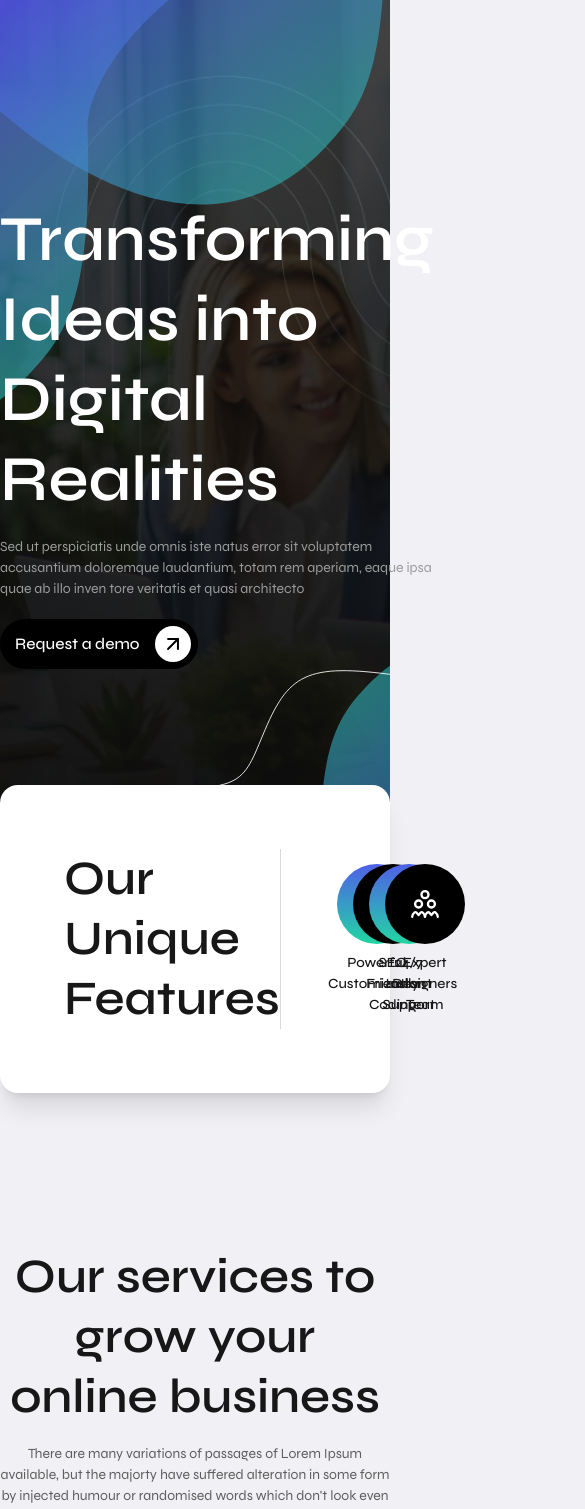
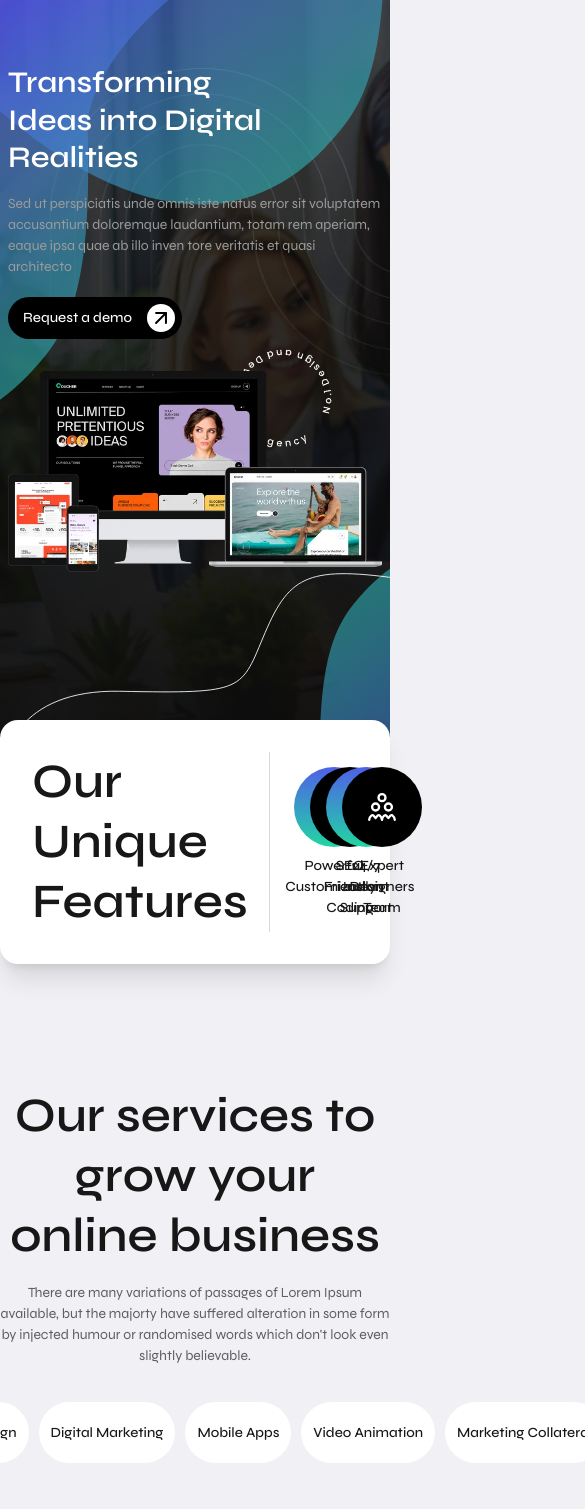
Before and after one commit to Usamakhan94/scintilla-pro, a Next.js app: page / in a window 390 px wide. Shown: the top 1509 px of the page, 585 px wide, since content can reach past the window. Built offline with nearby package versions, Linux system fonts and the light colour scheme.

Commit message:
Footer added

```diff
--- a/app/layout.tsx
+++ b/app/layout.tsx
@@ -1,6 +1,7 @@
 import type { Metadata } from "next";
 import { Inter_Tight, Syne } from "next/font/google";
 import "./globals.css";
+import Footer from "@/components/sections/footer";
 
 const syne = Syne({ subsets: ["latin"] });
 const inter = Inter_Tight({ subsets: ["latin"], variable: "--inter" });
@@ -19,6 +20,7 @@ export default function RootLayout({
     <html lang="en">
       <body className={`${syne.className} ${inter.variable} antialiased`}>
         {children}
+        <Footer />
       </body>
     </html>
   );
--- /dev/null
+++ b/components/sections/footer.tsx
@@ -0,0 +1,184 @@
+"use client";
+import Image from "next/image";
+import Link from "next/link";
+import { usePathname } from "next/navigation";
+import { FaFacebookF, FaInstagram, FaXTwitter } from "react-icons/fa6";
+
+const navLinks = [
+  [
+    { href: "#", label: "Home" },
+    { href: "#", label: "About us" },
+    { href: "#", label: "Packages" },
+    { href: "#", label: "Combo packages" },
+    { href: "#", label: "Portfolio" },
+    { href: "#", label: "Sitemap" },
+  ],
+  [
+    { href: "#", label: "Website design" },
+    { href: "#", label: "Logo Design" },
+    { href: "#", label: "Ecommerce Solution" },
+    { href: "#", label: "Animation" },
+    { href: "#", label: "Illustration" },
+    { href: "#", label: "NFT Design" },
+    { href: "#", label: "Marketing Collateral" },
+  ],
+  [
+    { href: "#", label: "Smm" },
+    { href: "#", label: "Creative Copywriting" },
+    { href: "#", label: "Mobile apps" },
+    { href: "#", label: "SEO Services" },
+  ],
+];
+
+const socialLinks = [
+  { icon: <FaFacebookF />, href: "" },
+  { icon: <FaXTwitter />, href: "" },
+  { icon: <FaInstagram />, href: "" },
+];
+
+const Footer = () => {
+  const pathName = usePathname().split("/")[1];
+  return (
+    <footer
+      className="relative h-[550px] bg-black overflow-hidden"
+      style={{ clipPath: "polygon(0% 0, 100% 0%, 100% 100%, 0 100%)" }}
+    >
+      <div className="fixed bottom-0 h-[550px] w-full top-[calc(100vh-550px)]">
+        <div className="absolute top-0 left-0 -z-10 ">
+          <Image
+            src="/swiggler-rotated.svg"
+            alt="Skwiggly Line"
+            width={420}
+            height={200}
+          />
+        </div>
+        <div className="absolute bottom-0 right-0 overflow-hidden -z-10 ">
+          <Image
+            className=" rotate-180 translate-y-28"
+            src="/swiggler-rotated.svg"
+            alt="Skwiggly Line"
+            width={420}
+            height={200}
+          />
+        </div>
+        <div className="container flex flex-col justify-between h-full py-6 pt-32">
+          <div className="grid grid-cols-4">
+            <div>
+              <div className="flex items-end justify-start mb-5">
+                <Image src="/logo.png" alt="Logo" width="260" height="60" />
+              </div>
+              <p className="text-white text-sm mb-5">
+                {`Sed ut pers piciatis unde omnis iste natus error sit volu
+do lore mque laudantium, totam rem aperiam, eaquei
+atae vitae dictasunt explicabo. `}
+              </p>
+              <div className="flex items-center gap-2 flex-wrap">
+                <p className="text-white font-semibold text-h6 ">
+                  Follow us on{" "}
+                </p>
+                <ul className="flex items-center gap-[0.625rem]">
+                  {socialLinks.map((item, index) => {
+                    return (
+                      <li key={index}>
+                        <Link
+                          href={item.href}
+                          className="w-12 h-12 p-2 rounded-full grid place-items-center bg-gradient-to-b from-[#4F60E8] to-[#21D6A2] text-white"
+                        >
+                          {item.icon}
+                        </Link>
+                      </li>
+                    );
+                  })}
+                </ul>
+              </div>
+            </div>
+            <div className="flex flex-col justify-start items-center">
+              <h6 className="text-body text-white font-semibold leading-none relative pb-5 mb-5 before:absolute before:bottom-0 before:left-0 before:w-[3.125rem] before:h-[1px] before:bg-gradient-to-r from-[#21D6A2] to-[#4F60E8]">
+                Quick Links
+              </h6>
+              <ul className="flex flex-col xsm:gap-4 gap-2 pl-4">
+                {navLinks[0].map((navItem) => (
+                  <li key={navItem.label}>
+                    <Link
+                      className={`relative text-sm text-white  ${
+                        pathName === navItem.href ? "text-white" : ""
+                      }`}
+                      href={`/${navItem.href}`}
+                    >
+                      {navItem.label}
+                    </Link>
+                  </li>
+                ))}
+              </ul>
+            </div>
+            <div className="flex flex-col justify-start items-center">
+              <h6 className="text-body text-white font-semibold leading-none relative pb-5 mb-5 before:absolute before:bottom-0 before:left-0 before:w-[3.125rem] before:h-[1px] before:bg-gradient-to-r from-[#21D6A2] to-[#4F60E8]">
+                Quick Links
+              </h6>
+              <ul className="flex flex-col xsm:gap-4 gap-2 pl-8">
+                {navLinks[1].map((navItem) => (
+                  <li key={navItem.label}>
+                    <Link
+                      className={`relative text-sm text-white  ${
+                        pathName === navItem.href ? "text-white" : ""
+                      }`}
+                      href={`/${navItem.href}`}
+                    >
+                      {navItem.label}
+                    </Link>
+                  </li>
+                ))}
+              </ul>
+            </div>
+            <div className="flex flex-col justify-start items-center">
+              <h6 className="text-body text-white font-semibold leading-none relative pb-5 mb-5 before:absolute before:bottom-0 before:left-0 before:w-[3.125rem] before:h-[1px] before:bg-gradient-to-r from-[#21D6A2] to-[#4F60E8]">
+                Quick Links
+              </h6>
+              <ul className="flex flex-col xsm:gap-4 gap-2 pl-8">
+                {navLinks[2].map((navItem) => (
+                  <li key={navItem.label}>
+                    <Link
+                      className={`relative text-sm text-white  ${
+                        pathName === navItem.href ? "text-white" : ""
+                      }`}
+                      href={`/${navItem.href}`}
+                    >
+                      {navItem.label}
+                    </Link>
+                  </li>
+                ))}
+              </ul>
+            </div>
+          </div>
+          <div className=" border border-white/30 rounded-[0.8125rem] flex items-center justify-between py-6 px-10 gap-3">
+            <p className="xsm:text-sm text-[0.75rem] text-white/80 text-center">
+              Copyright© 2024. Aviorsol.com all right reserved
+            </p>
+            <div className="flex items-center gap-14">
+              <div>
+                <h6 className="text-toned-gray text-sm font-medium">Email</h6>
+                <Link
+                  className="text-white font-medium text-body"
+                  href="mailto:info@agency.com"
+                >
+                  info@agency.com
+                </Link>
+              </div>
+              <div>
+                <h6 className="text-toned-gray text-sm font-medium">Phone</h6>
+                <Link
+                  className="text-white font-medium text-body"
+                  href="tel:+981122654255"
+                >
+                  +98 112 2654 255
+                </Link>
+              </div>
+            </div>
+          </div>
+        </div>
+      </div>
+    </footer>
+  );
+};
+
+export default Footer;
--- a/components/sections/home/hero.tsx
+++ b/components/sections/home/hero.tsx
@@ -1,11 +1,12 @@
 import { Button } from "@/components/ui/button";
+import Transition from "@/components/ui/text-appear";
 import { ArrowRight } from "lucide-react";
 import Image from "next/image";
 
 const Hero = () => {
   return (
     <section
-      className="bg-no-repeat bg-cover pt-[12.5rem] pb-[16.875rem] isolate relative"
+      className="bg-no-repeat bg-cover lg:pt-[12.5rem] sm:pt-[6.5rem] pt-[4rem] pb-[16.875rem] isolate relative lg:px-0 px-2"
       style={{
         backgroundImage: "url(/main_bnr-img.webp)",
         backgroundColor: "rgba(0, 0, 0, 0.94)",
@@ -29,19 +30,23 @@ const Hero = () => {
         />
       </div>
       <div className="container">
-        <div className="flex items-center justify-between">
-          <div className="max-w-[34.375rem]">
-            <h1 className="text-h1 text-white font-semibold leading-tight mb-4">
-              Transforming Ideas into Digital Realities
+        <div className="flex items-center justify-between lg:flex-row flex-col lg:gap-0 gap-8">
+          <div className="lg:max-w-[34.375rem]">
+            <h1 className="md:text-h1 sm:text-h2 text-3xl text-white font-semibold leading-tight mb-4">
+              <Transition>Transforming</Transition>{" "}
+              <Transition>Ideas into Digital</Transition>{" "}
+              <Transition> Realities</Transition>
             </h1>
-            <p className="text-muted-gray text-sm  mb-5">
-              {`Sed ut perspiciatis unde omnis iste natus error sit voluptatem
+            <Transition>
+              <p className="text-muted-gray text-sm  mb-5">
+                {`Sed ut perspiciatis unde omnis iste natus error sit voluptatem
               accusantium doloremque laudantium, totam rem aperiam, eaque ipsa
               quae ab illo inven tore veritatis et quasi architecto`}
-            </p>
+              </p>
+            </Transition>
             <Button variant="dark" className="" size="icon">
               Request a demo{" "}
-              <span className="group-hover:-rotate-0 -rotate-45 transition-all w-9 h-9 grid place-items-center bg-white text-black rounded-full">
+              <span className="group-hover:-rotate-0 -rotate-45 transition-all sm:w-9 w-7 sm:h-9 h-7 text-sm grid place-items-center bg-white text-black rounded-full">
                 <ArrowRight />
               </span>
             </Button>
@@ -53,7 +58,7 @@ const Hero = () => {
               width={800}
               height={400}
             />
-            <div className="absolute -z-10 -top-1/2 right-[15%] translate-y-[40%]">
+            <div className="absolute -z-10 sm:w-[250px] w-[160px] sm:h-[250px] h-[160px] -top-1/2 sm:right-[15%] right-[5%] sm:translate-y-[40%] translate-y-[30%] overflow-hidden">
               <Image
                 className="animate-spin duration-10s"
                 src="/circulate.webp"
--- a/components/sections/home/our-features.tsx
+++ b/components/sections/home/our-features.tsx
@@ -16,7 +16,7 @@ const OurFeatures = () => {
   return (
     <section>
       <div className="container">
-        <div className="bg-white shadow-xl flex items-center rounded-[1.125rem] -translate-y-1/2 p-16">
+        <div className="bg-white shadow-xl flex items-center rounded-[1.125rem] -translate-y-1/2 xl:p-16 p-8">
           <div className="max-w-[21.25rem] border-r">
             <h2 className="text-h2 font-semibold leading-tight">
               Our Unique Features
@@ -27,7 +27,7 @@ const OurFeatures = () => {
               return (
                 <div
                   key={index}
-                  className="flex flex-col items-center gap-2 px-14"
+                  className="flex flex-col items-center gap-2 2xl:px-14 px-6"
                 >
                   <div
                     className={`w-20 h-20 grid place-items-center rounded-full ${
--- a/components/ui/button.tsx
+++ b/components/ui/button.tsx
@@ -5,7 +5,7 @@ import { cva, type VariantProps } from "class-variance-authority";
 import { cn } from "@/lib/utils";
 
 const buttonVariants = cva(
-  "inline-flex items-center justify-center group overflow-hidden whitespace-nowrap rounded-full transition-all text-body font-medium transition-colors focus-visible:outline-none focus-visible:ring-1 focus-visible:ring-ring disabled:pointer-events-none disabled:opacity-50",
+  "inline-flex items-center justify-center group overflow-hidden whitespace-nowrap rounded-full transition-all sm:text-body text-sm font-medium transition-colors focus-visible:outline-none focus-visible:ring-1 focus-visible:ring-ring disabled:pointer-events-none disabled:opacity-50",
   {
     variants: {
       variant: {
--- /dev/null
+++ b/components/ui/text-appear.tsx
@@ -0,0 +1,49 @@
+"use client";
+import { motion, useAnimation, useInView } from "framer-motion";
+import { useEffect, useRef } from "react";
+const Transition = ({
+  children,
+  className,
+}: {
+  children: any;
+  className?: string;
+}) => {
+  const ref = useRef(null);
+  const isInView = useInView(ref, {
+    once: true,
+    margin: "-50px -100px -50px -100px",
+  });
+  const mainControls = useAnimation();
+
+  useEffect(() => {
+    if (isInView) {
+      mainControls.start("visible");
+    }
+  }, [isInView]);
+
+  return (
+    <div className={`relative overflow-hidden ${className}`}>
+      <motion.div
+        variants={{
+          hidden: {
+            opacity: 0,
+            y: "100%",
+          },
+          visible: {
+            opacity: 1,
+            y: 0,
+          },
+        }}
+        initial="hidden"
+        animate={mainControls}
+        transition={{ duration: 0.25 }}
+        ref={ref}
+        className={className}
+      >
+        {children}
+      </motion.div>
+    </div>
+  );
+};
+
+export default Transition;
```
Also changed, not shown: public/logo.png (added).
